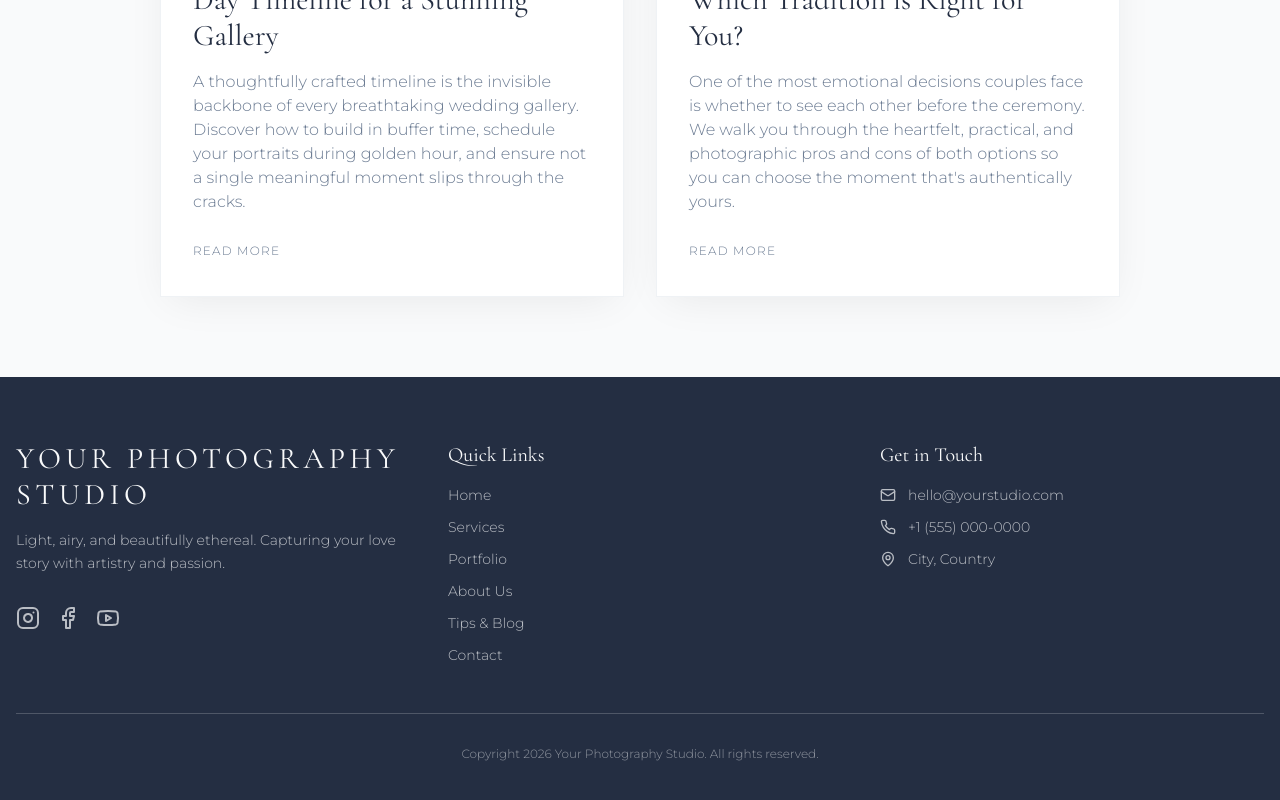
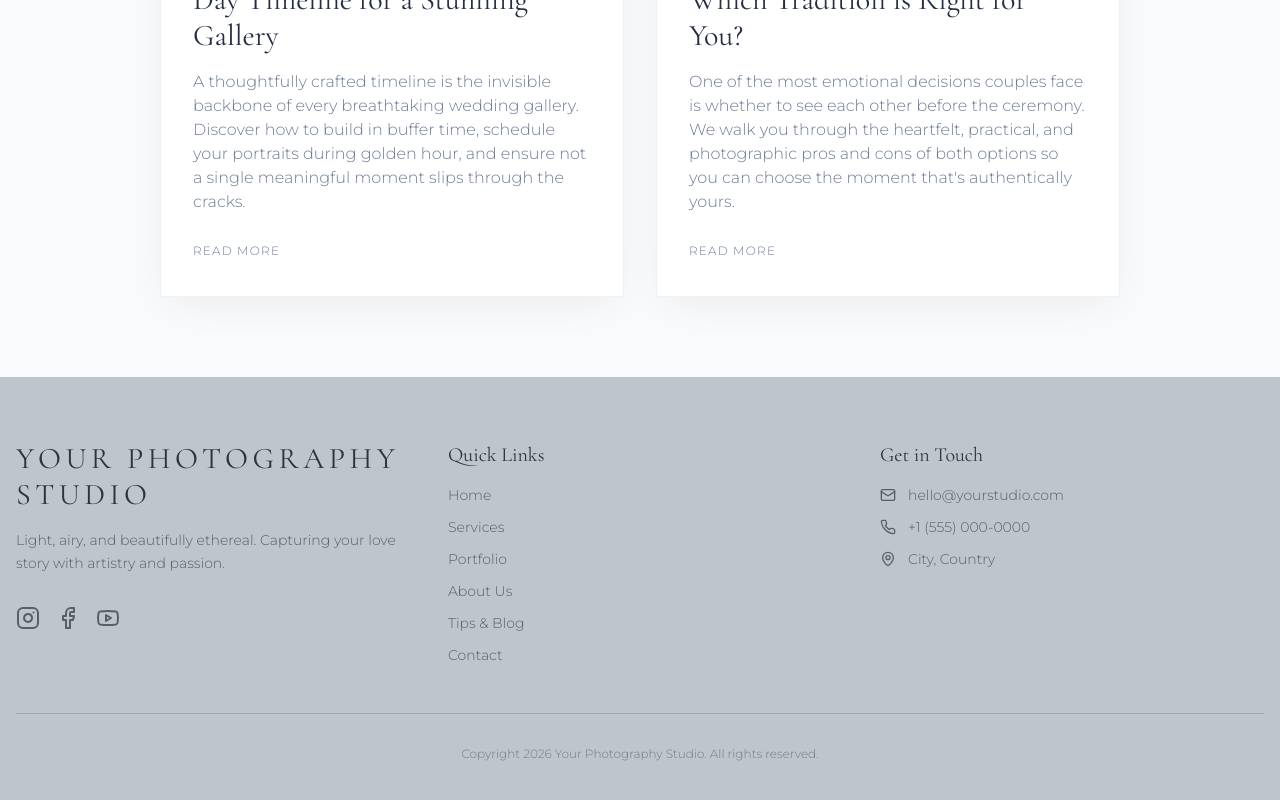
Before and after one commit to dreamscenarioweb-account/Dream-scenario, a React (Vite) app in the folder frontend/: page /tips in a window 1280 px wide. Shown: the part 1815-2615 px from the top of the page. Built offline with nearby package versions, Linux system fonts and the light colour scheme; no server answers; the HTML template or start-up script is replaced by a standard one.

Commit message:
Chnage the UI color

```diff
--- a/frontend/src/components/Footer.tsx
+++ b/frontend/src/components/Footer.tsx
@@ -13,7 +13,7 @@ const Footer = () => {
   const facebookUrl = getSetting("facebook_url");
 
   return (
-    <footer className="bg-foreground text-primary-foreground">
+    <footer className="bg-[#BEC5CC] text-[#2C3440]">
       <div className="container mx-auto px-4 py-16">
         <StaggerReveal className="grid grid-cols-1 md:grid-cols-3 gap-12">
           {/* Brand */}
@@ -25,13 +25,13 @@ const Footer = () => {
               Light, airy, and beautifully ethereal. Capturing your love story with artistry and passion.
             </p>
             <div className="flex gap-4 mt-8">
-              <a href={instagramUrl} target="_blank" rel="noopener noreferrer" className="opacity-70 hover:opacity-100 hover:text-accent transition-all duration-300" aria-label="Instagram">
+              <a href={instagramUrl} target="_blank" rel="noopener noreferrer" className="opacity-70 hover:opacity-100 hover:text-[#3A4A5C] transition-all duration-300" aria-label="Instagram">
                 <Instagram size={24} />
               </a>
-              <a href={facebookUrl} target="_blank" rel="noopener noreferrer" className="opacity-70 hover:opacity-100 hover:text-accent transition-all duration-300" aria-label="Facebook">
+              <a href={facebookUrl} target="_blank" rel="noopener noreferrer" className="opacity-70 hover:opacity-100 hover:text-[#3A4A5C] transition-all duration-300" aria-label="Facebook">
                 <Facebook size={24} />
               </a>
-              <a href="#" className="opacity-70 hover:opacity-100 hover:text-accent transition-all duration-300" aria-label="YouTube">
+              <a href="#" className="opacity-70 hover:opacity-100 hover:text-[#3A4A5C] transition-all duration-300" aria-label="YouTube">
                 <Youtube size={24} />
               </a>
             </div>
@@ -81,7 +81,7 @@ const Footer = () => {
         </StaggerReveal>
 
         <ScrollReveal delay={0.3}>
-          <div className="border-t border-primary-foreground/20 mt-12 pt-8 text-center">
+          <div className="border-t border-[#2C3440]/20 mt-12 pt-8 text-center">
             <p className="font-body text-xs opacity-50">
               Copyright {new Date().getFullYear()} {siteName}. All rights reserved.
             </p>
--- a/frontend/src/pages/Index.tsx
+++ b/frontend/src/pages/Index.tsx
@@ -248,33 +248,32 @@ const Index = () => {
 
       {/* Testimonials */}
       {testimonials.length > 0 && (
-        <section className="bg-foreground py-20 px-4">
+        <section className="bg-[#BEC5CC] py-20 px-4">
           <div className="container mx-auto">
             <SectionTitle
               title="What Others Have Experienced"
               subtitle="You deserve the absolute best. That's why we want to make sure we are the right choice for you."
-              light
-              titleClassName="!text-2xl md:!text-4xl"
+              titleClassName="!text-2xl md:!text-4xl !text-[#2C3440]"
             />
             <StaggerReveal className="grid grid-cols-1 md:grid-cols-3 gap-8">
               {testimonials.map((t: Testimonial) => (
                 <StaggerItem key={t.id || t.couple}>
-                  <HoverCard className="bg-background/5 border border-primary-foreground/10 p-10 h-full backdrop-blur-sm hover:bg-background/10 transition-colors flex flex-col justify-center items-center text-center rounded-lg shadow-luxury">
+                  <HoverCard className="bg-white/15 border border-[#2C3440]/10 p-10 h-full backdrop-blur-sm hover:bg-white/25 transition-colors flex flex-col justify-center items-center text-center rounded-lg shadow-luxury">
                     {t.image_url && (
                       <div className="mb-6">
                         <img
                           src={t.image_url}
                           alt={t.couple}
-                          className="w-24 h-24 rounded-full object-cover border-2 border-accent/50 shadow-lg mx-auto"
+                          className="w-24 h-24 rounded-full object-cover border-2 border-[#2C3440]/20 shadow-lg mx-auto"
                         />
                       </div>
                     )}
-                    <span className="text-accent text-5xl font-display leading-[0] block mb-4 opacity-50">"</span>
-                    <p className="font-body text-sm md:text-base text-primary-foreground/90 leading-loose italic mb-8 flex-grow font-light">
+                    <span className="text-[#3A4A5C] text-5xl font-display leading-[0] block mb-4 opacity-50">"</span>
+                    <p className="font-body text-sm md:text-base text-[#2C3440]/80 leading-loose italic mb-8 flex-grow font-light">
                       {t.quote}
                     </p>
-                    <h4 className="font-display text-xl md:text-2xl text-accent">{t.couple}</h4>
-                    <div className="w-12 h-px bg-primary-foreground/20 mt-4 mx-auto" />
+                    <h4 className="font-display text-xl md:text-2xl text-[#2C3440]">{t.couple}</h4>
+                    <div className="w-12 h-px bg-[#2C3440]/20 mt-4 mx-auto" />
                   </HoverCard>
                 </StaggerItem>
               ))}
@@ -307,18 +306,18 @@ const Index = () => {
       )}
 
       {/* CTA */}
-      <section className="py-20 px-4 text-center overflow-hidden bg-primary">
+      <section className="py-20 px-4 text-center overflow-hidden bg-[#9AA0A6]">
         <ScrollReveal>
-          <h2 className="font-display text-2xl md:text-4xl text-primary-foreground mb-4">
+          <h2 className="font-display text-2xl md:text-4xl text-white mb-4">
             Ready to Tell Your Story?
           </h2>
-          <p className="font-body text-sm text-primary-foreground/70 mb-8 max-w-lg mx-auto">
+          <p className="font-body text-sm text-white/80 mb-8 max-w-lg mx-auto">
             Let us capture the moments that matter most. Get in touch to discuss your special day.
           </p>
           <motion.div whileHover={{ scale: 1.05 }} whileTap={{ scale: 0.95 }} className="inline-block">
             <Link
               to="/contact"
-              className="inline-block font-body text-xs font-medium tracking-[0.15em] uppercase px-12 py-5 bg-background text-foreground hover:bg-accent border border-transparent hover:text-accent-foreground shadow-luxury hover:shadow-luxury-hover transition-all duration-500 translate-y-0 hover:-translate-y-1 rounded-sm"
+              className="inline-block font-body text-xs font-medium tracking-[0.15em] uppercase px-12 py-5 bg-white text-[#2C3440] hover:bg-[#2C3440] border border-transparent hover:text-white shadow-luxury hover:shadow-luxury-hover transition-all duration-500 translate-y-0 hover:-translate-y-1 rounded-sm"
             >
               Request a Quote
             </Link>
```
